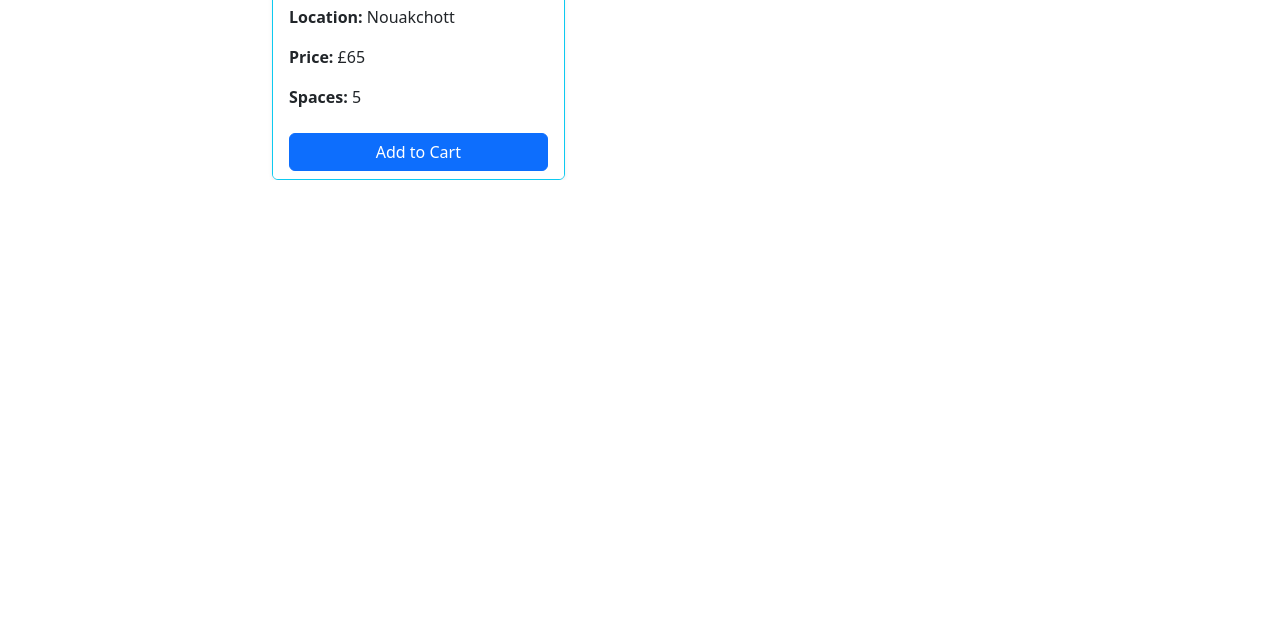
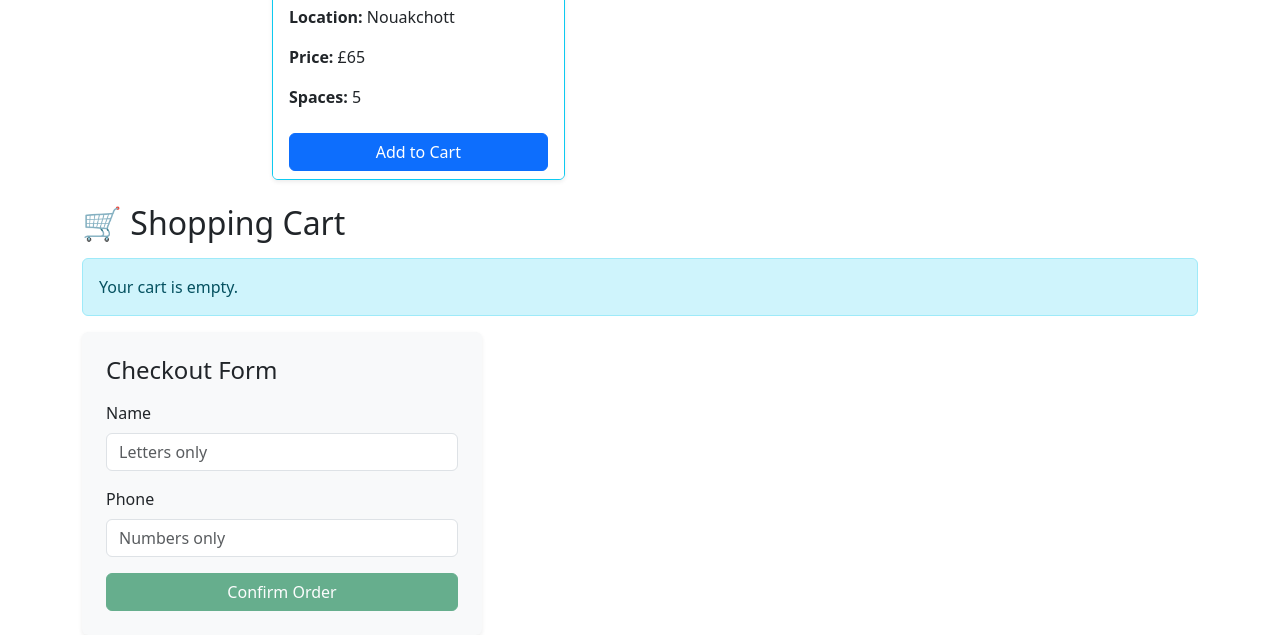
Before and after one commit to gmuriithi/afterschoolsubjects, a plain HTML site: page trial.html in a window 1280 px wide. Shown: the part 4066-4701 px from the top of the page. Before the commit the page ends 4246 px from the top, so only its background shows below. Drawn offline with nearby package versions, Linux system fonts and the light colour scheme.

Commit message:
v-else disturbing changing to v-if

```diff
--- a/trial.html
+++ b/trial.html
@@ -81,7 +81,7 @@
     </section>
 
     <!-- CART PAGE -->
-    <section v-else class="mt-4">
+    <section v-if class="mt-4">
       <h2 class="mb-3">🛒 Shopping Cart</h2>
 
       <div v-if="cart.length > 0" class="list-group mb-4">
```
